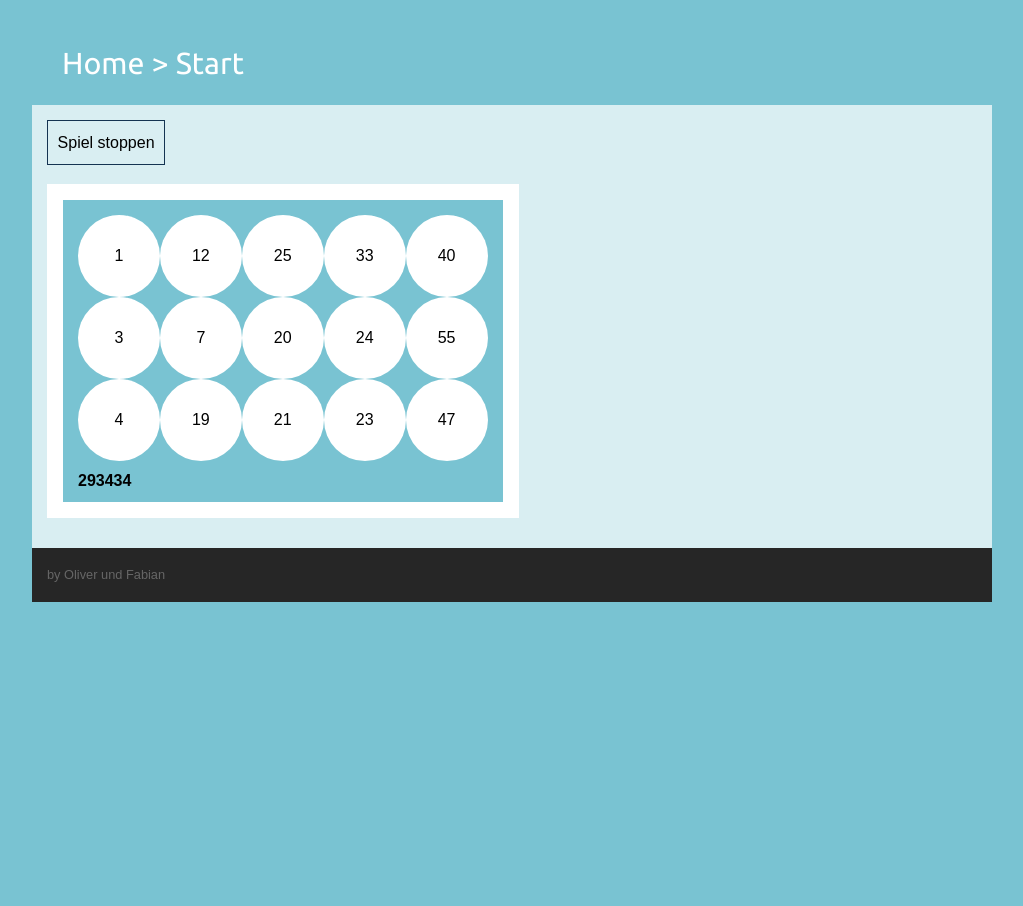
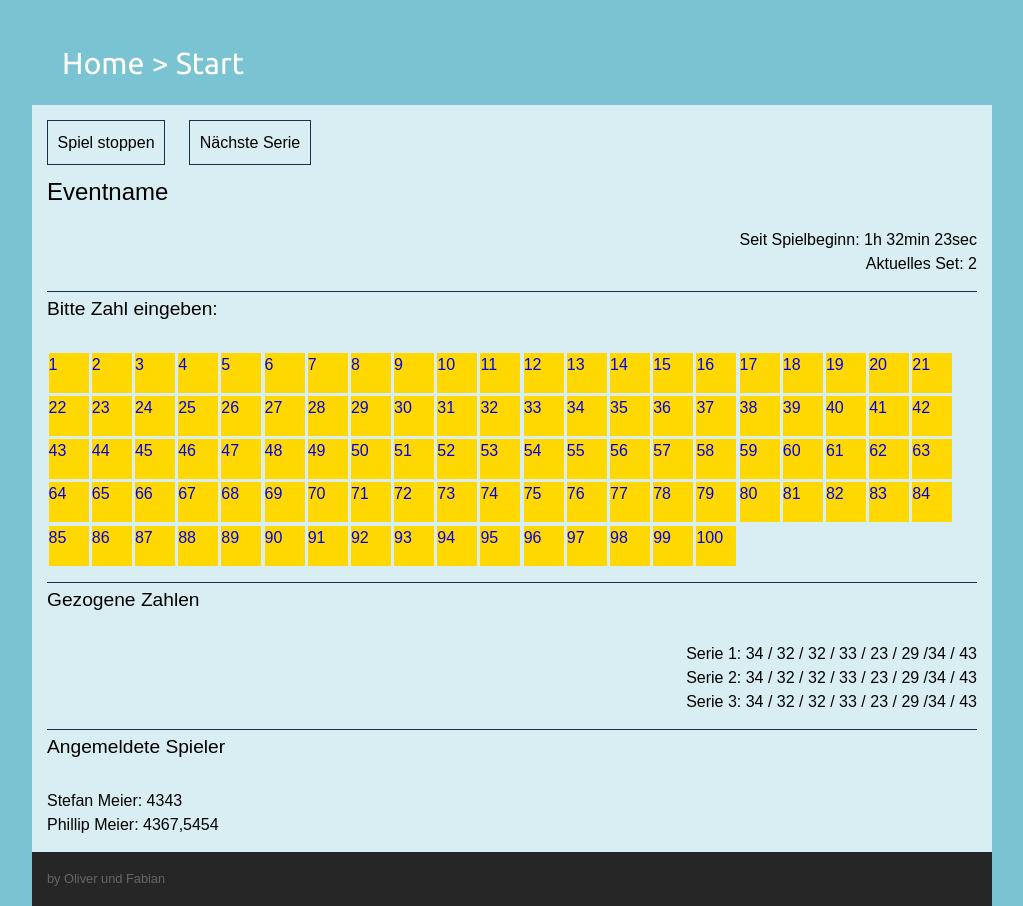
Before and after one commit to DevLot/Lotto, a PHP site: page /test.php in a window 1280 px wide. Shown: the part 39-945 px from the top of the page, without its empty margins (128-1151 px from the left). Before the commit the page ends 641 px from the top, so only its background shows below. Run offline with PHP 8.4, Linux system fonts and the light colour scheme.

Commit message:
Alles notwendige ringsrum für gameview

```diff
--- a/config/config.php
+++ b/config/config.php
@@ -7,6 +7,7 @@ define('URI_EVENT', '/event');
 define('URI_PLAYER', '/player');
 define('URI_CARD', '/card');
 define('URI_ACCOUNT', '/account');
+define('URI_GAME', '/game');
 
 
 # DB configs
--- a/css/application.css
+++ b/css/application.css
@@ -206,7 +206,7 @@ a {
 /* Centre the form within the page */
 #form {
     margin:0 auto;
-/*    width:20em;*/
+    width:20em;
 }
 
 /* Style the text boxes */
@@ -264,3 +264,52 @@ a {
 .card .number {
     margin-top: 8px;
 }
+
+.game {
+    display: inline-block;
+}
+
+.game .number-input .number {
+    display: inline-block;
+    list-style-type: none;
+    font-size: 1em;
+    background-color: #FFD801;
+    margin: 0.1em;
+    height: 2.5em;
+    width: 2.5em;
+}
+
+
+.game .set-number {
+    text-align: right;
+    margin-right: 15px;
+}
+
+.game .name {
+    font-size: 1.5em;
+    padding-bottom: 1em;
+}
+
+.game .set {
+    text-align: right;
+    margin-right: 15px;
+}
+
+.game .time {
+    text-align: right;
+    margin-right: 15px;
+}
+
+.game .number-input {
+
+}
+
+.game .title {
+    font-size: 1.2em;
+    margin-bottom: 15px;
+    border-top: #143352 solid 1px;
+    padding-bottom: 15px;
+    margin-top: 15px;
+    padding-top: 5px;
+    margin-right: 15px;
+}
--- a/test.php
+++ b/test.php
@@ -32,20 +32,39 @@
             <div id="content">
 
                 <div class="subcontrol">
-                        <div class="button"><a href="/game/stop">Spiel stoppen</a></div>
-                    </div>
-                    <div class="card">
-                    <table>
-                        <tr><td>1</td><td>12</td><td>25</td><td>33</td><td>40</td></tr>
-                        <tr><td>3</td><td>7</td><td>20</td><td>24</td><td>55</td></tr>
-                        <tr><td>4</td><td>19</td><td>21</td><td>23</td><td>47</td></tr>
-                    </table>
-                    <div class="number">293434</div>
+                    <div class="button"><a href="/game/stop">Spiel stoppen</a></div><div class="button"><a href="/game/nextset">Nächste Serie</a></div>
                 </div>
 
+                <div class="game">
+                    <div class="name">Eventname</div>
+                    <div class="time">Seit Spielbeginn: 1h 32min 23sec</div>
+                    <div class="set">Aktuelles Set: 2</div>
+                    <div class="title">Bitte Zahl eingeben:</div>
 
 
+                    <div class="number-input">
+
+                        <?php
+                        for ($i = 1; $i <= 100; $i++) {
+                            echo "<a href='".$i."'><div class='number'>";
+                            echo $i;
+                            echo "</div></a>";
+                        }
+                        ?>
+                        </li>
                     </div>
+
+                    <div class="title">Gezogene Zahlen</div>
+                     <div class="set-number">Serie 1: 34 / 32 / 32 / 33 / 23 / 29 /34 / 43</div>
+                    <div class="set-number">Serie 2: 34 / 32 / 32 / 33 / 23 / 29 /34 / 43</div>
+                    <div class="set-number">Serie 3: 34 / 32 / 32 / 33 / 23 / 29 /34 / 43</div>
+
+                    <div class="title">Angemeldete Spieler</div>
+                     <div class="player">Stefan Meier: 4343</div>
+                      <div class="player">Phillip Meier: 4367,5454</div>
+
+
+                </div></div>
 
             <div id="footer">
                 by Oliver und Fabian
--- a/view/game/table_top.php
+++ b/view/game/table_top.php
@@ -1,12 +1,11 @@
 <?php
 
 echo '
-<div class="subcontrol"><div class="button"><a href="/event/new">Neuer Event</a></div></div>
+Welchen Event möchten Sie starten?<br /><br />
 
 <div class="list">
 <table>
 <tbody><thead>
- <th></th>
   <th>Eventname</th>
   <th>Veranstalter</th>
     <th>Ort</th>
--- a/view/home/HomeView.php
+++ b/view/home/HomeView.php
@@ -8,8 +8,8 @@ class HomeView extends View {
 
                         <ul>
 
-                            <li><a href="/event/start">Spiel starten</a></li>
-                            <li><a href="/event/player">Spieler hinzufügen</a></li>
+                            <li><a href="/game/">Spiel starten</a></li>
+                            <li><a href="/event/">Spieler hinzufügen</a></li>
 
                         </ul>
 
```
Also changed, not shown: controller/GameController.php (+8 -30 lines), index.php (+8 -2 lines), view/game/GamePlayView.php (+35 -15 lines), view/game/GameView.php (+10 -15 lines). Lines whose indentation alone changed are shown as unchanged.
